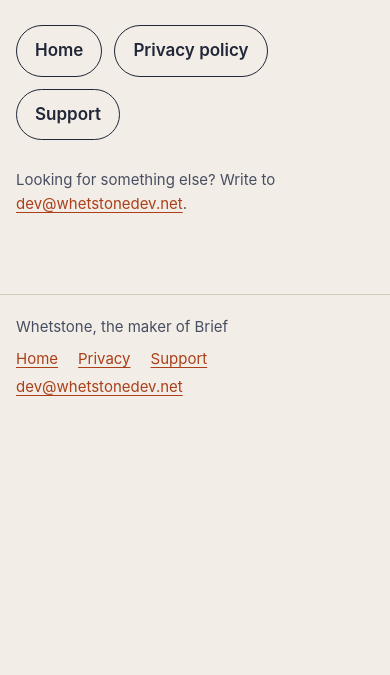
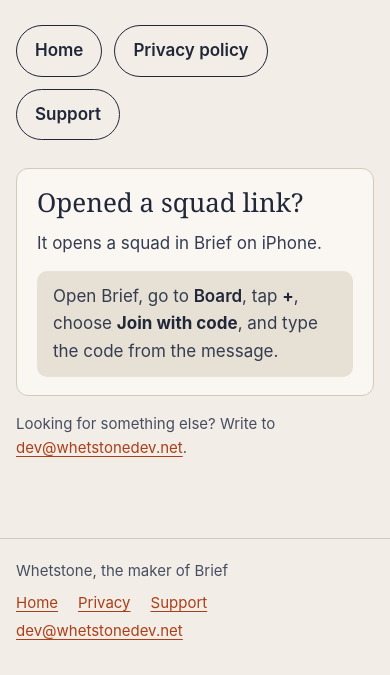
Before and after one commit to nconte1622-jpg/whetstonedev-site, a plain HTML site: page 404.html in a window 390 px wide. Shown: the part 254-929 px from the top of the page. Before the commit the page ends 844 px from the top, so only its background shows below. Drawn offline with Linux system fonts and the light colour scheme.

Commit message:
Squad links without Brief: the 404 page says how to join with the code (#2)
A squad invite link (https://whetstonedev.net/join/<code>) opened without Brief reaches 404.html, which now has a short block: it opens a squad in Brief on iPhone, so open Brief, go to Board, tap +, choose Join with code, and type the code from the message. No script, no App Store link until Brief is in the App Store, and the apple-app-site-association file is untouched.

Co-Authored-By: Claude Opus 5.5 <noreply@anthropic.com>
Claude-Session: https://claude.ai/code/session_01Pwt6n8pQ32YP2n1DYcqkvY

```diff
--- a/404.html
+++ b/404.html
@@ -39,6 +39,20 @@
       <li><a class="button" href="/privacy/">Privacy policy</a></li>
       <li><a class="button" href="/support/">Support</a></li>
     </ul>
+
+    <!--
+      Squad invites are https://whetstonedev.net/join/<code>. With Brief on the
+      iPhone, the link opens the squad in Brief (/.well-known/apple-app-site-association
+      claims /join/*). Without it, GitHub Pages serves this page, and with no
+      scripts on the site it can't read the code from the address, so it says
+      where to type it. No App Store link until Brief is in the App Store.
+    -->
+    <section class="card" aria-labelledby="squad-link">
+      <h2 id="squad-link">Opened a squad link?</h2>
+      <p>It opens a squad in Brief on iPhone.</p>
+      <p class="taps">Open Brief, go to <span class="path">Board</span>, tap <strong>+</strong>, choose <strong>Join with code</strong>, and type the code from the message.</p>
+    </section>
+
     <p class="meta">Looking for something else? Write to <a href="mailto:dev@whetstonedev.net">dev@whetstonedev.net</a>.</p>
   </main>
 
```
